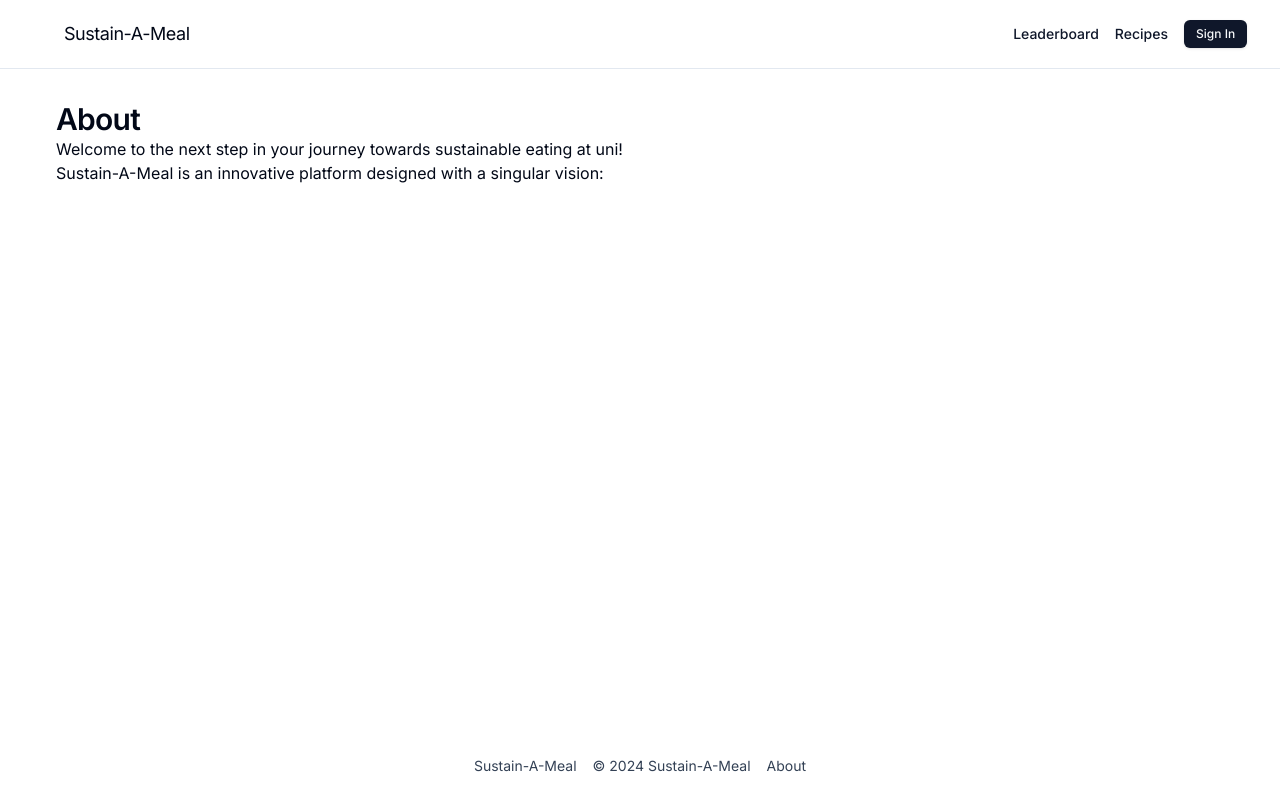
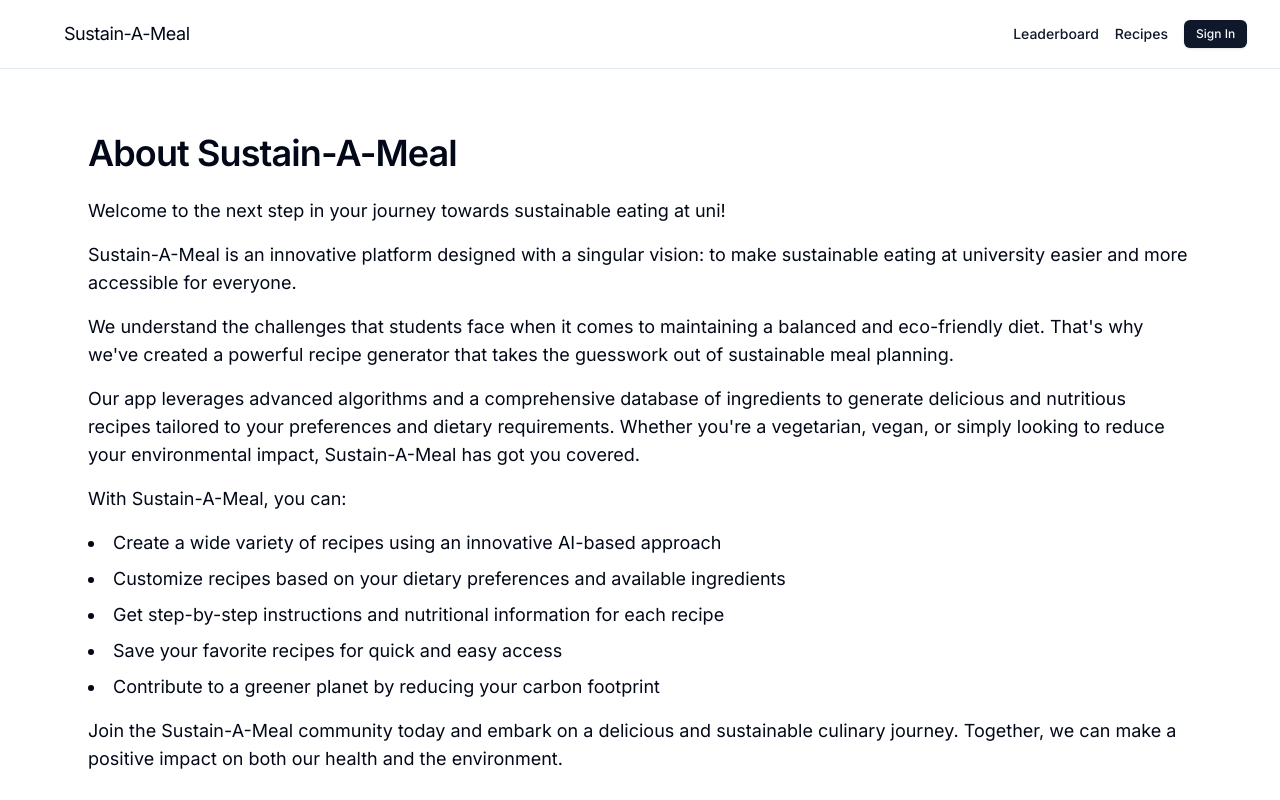
Before and after one commit to PImpliesQ/smp-frontend, a Next.js app: page /about in a window 1280 px wide. Built offline with nearby package versions, Linux system fonts and the light colour scheme; no server answers.

Commit message:
About page

```diff
--- a/src/app/(app)/about/page.tsx
+++ b/src/app/(app)/about/page.tsx
@@ -1,16 +1,45 @@
 export default function Page() {
     return (
-        <div>
-            <h1 className="text-3xl tracking-tight font-semibold">
-                About
+        <div className="container mx-auto py-8">
+            <h1 className="text-4xl tracking-tight font-semibold mb-6">
+                About Sustain-A-Meal
             </h1>
 
-            <div>
-                <p>
+            <div className="space-y-4">
+                <p className="text-lg">
                     Welcome to the next step in your journey towards sustainable eating at uni!
                 </p>
-                <p>
+                <p className="text-lg">
                     Sustain-A-Meal is an innovative platform designed with a singular vision:
+                    to make sustainable eating at university easier and more accessible for everyone.
+                </p>
+                <p className="text-lg">
+                    We understand the challenges that students face when it comes to maintaining a balanced and
+                    eco-friendly diet. That&apos;s why we&apos;ve created a powerful recipe generator that takes the guesswork out
+                    of sustainable meal planning.
+                </p>
+                <p className="text-lg">
+                    Our app leverages advanced algorithms and a comprehensive database of ingredients to generate
+                    delicious and nutritious recipes tailored to your preferences and dietary requirements. Whether
+                    you&apos;re a vegetarian, vegan, or simply looking to reduce your environmental impact, Sustain-A-Meal
+                    has got you covered.
+                </p>
+                <p className="text-lg">
+                    With Sustain-A-Meal, you can:
+                </p>
+                <ul className="list-disc list-inside space-y-2">
+                    <li className="text-lg">Create a wide variety of recipes using an innovative AI-based approach</li>
+                    <li className="text-lg">Customize recipes based on your dietary preferences and available
+                        ingredients
+                    </li>
+                    <li className="text-lg">Get step-by-step instructions and nutritional information for each recipe
+                    </li>
+                    <li className="text-lg">Save your favorite recipes for quick and easy access</li>
+                    <li className="text-lg">Contribute to a greener planet by reducing your carbon footprint</li>
+                </ul>
+                <p className="text-lg">
+                    Join the Sustain-A-Meal community today and embark on a delicious and sustainable culinary journey.
+                    Together, we can make a positive impact on both our health and the environment.
                 </p>
             </div>
         </div>
--- a/src/lib/leaderboard.ts
+++ b/src/lib/leaderboard.ts
@@ -45,7 +45,7 @@ export async function getLeaderboard(): Promise<LeaderboardEntry[]> {
 
             username = clerkUser.username ?? "Unknown"
         } catch (e) {
-            console.error(e)
+            // Ignore, this is due to test users or deleted users
         }
 
         return {
```
